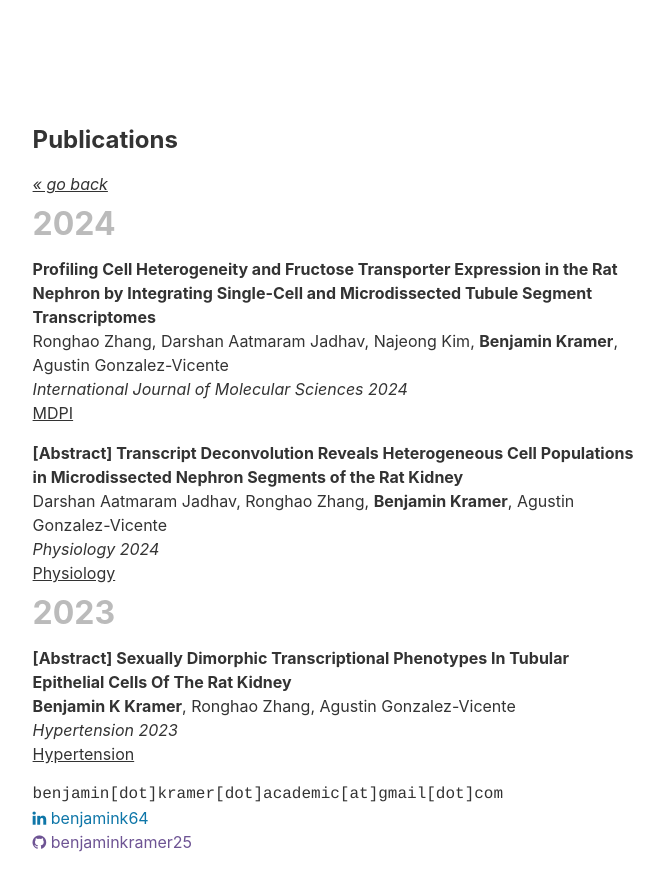
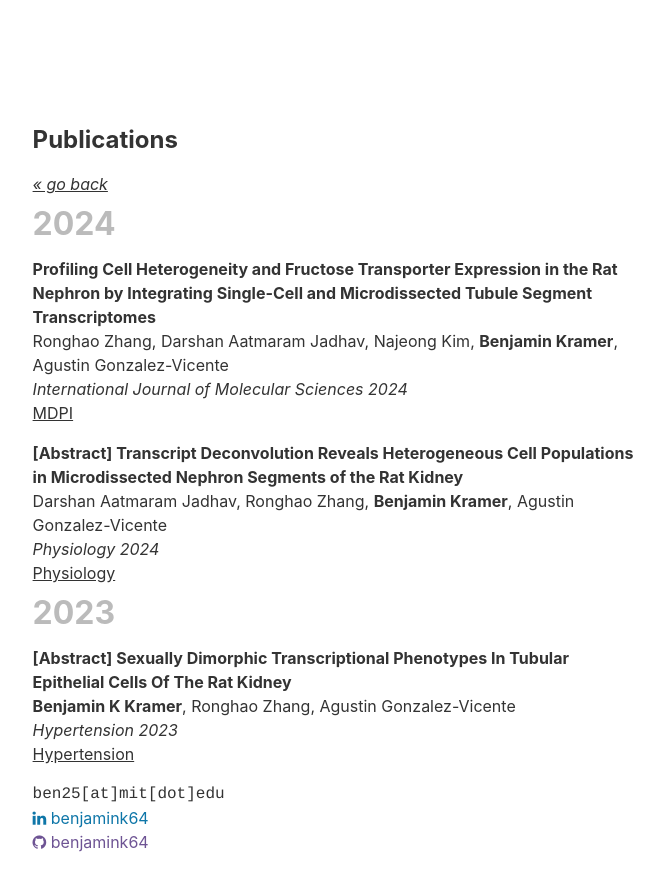
Before and after one commit to benjaminkramer64/benjaminkramer25.github.io, a Jekyll site: the page built from publications.md, in a window 1280 px wide. Shown: the top 891 px of the page, without its empty margins (313-977 px from the left). Built offline with Jekyll 4.4.1, drawn with Linux system fonts in a browser that asks for light colours.

Commit message:
Update _config.yml

```diff
--- a/_config.yml
+++ b/_config.yml
@@ -19,7 +19,7 @@
 # in the templates via {{ site.myvariable }}.
 
 title: Your awesome title
-email: benjamin[dot]kramer[dot]academic[at]gmail[dot]com
+email: ben25[at]mit[dot]edu
 description: >- # this means to ignore newlines until "baseurl:"
   Write an awesome description for your new site here. You can edit this
   line in _config.yml. It will appear in your document head meta (for
@@ -27,8 +27,8 @@ description: >- # this means to ignore newlines until "baseurl:"
 baseurl: "" # the subpath of your site, e.g. /blog
 url: https://benjamin-kramer.com/
 # the base hostname & protocol for your site, e.g. http://example.com
-twitter_username:
-github_username:  benjaminkramer25
+twitter_username: bayesiantruth
+github_username:  benjamink64
 
 # Build settings
 theme: minima
```
